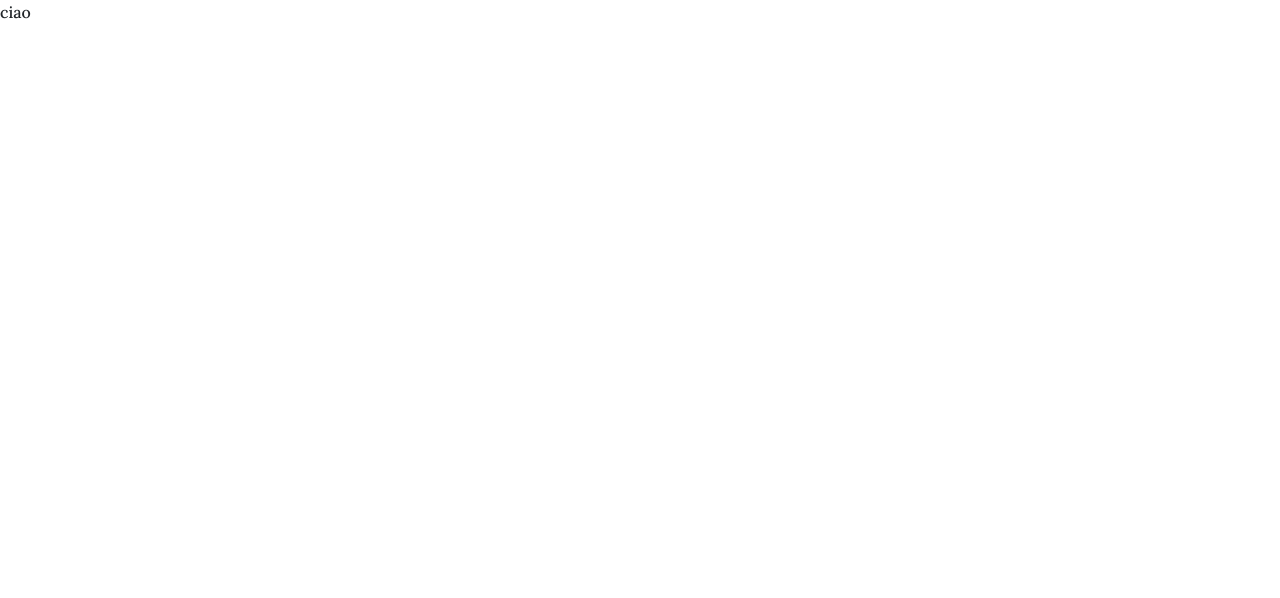
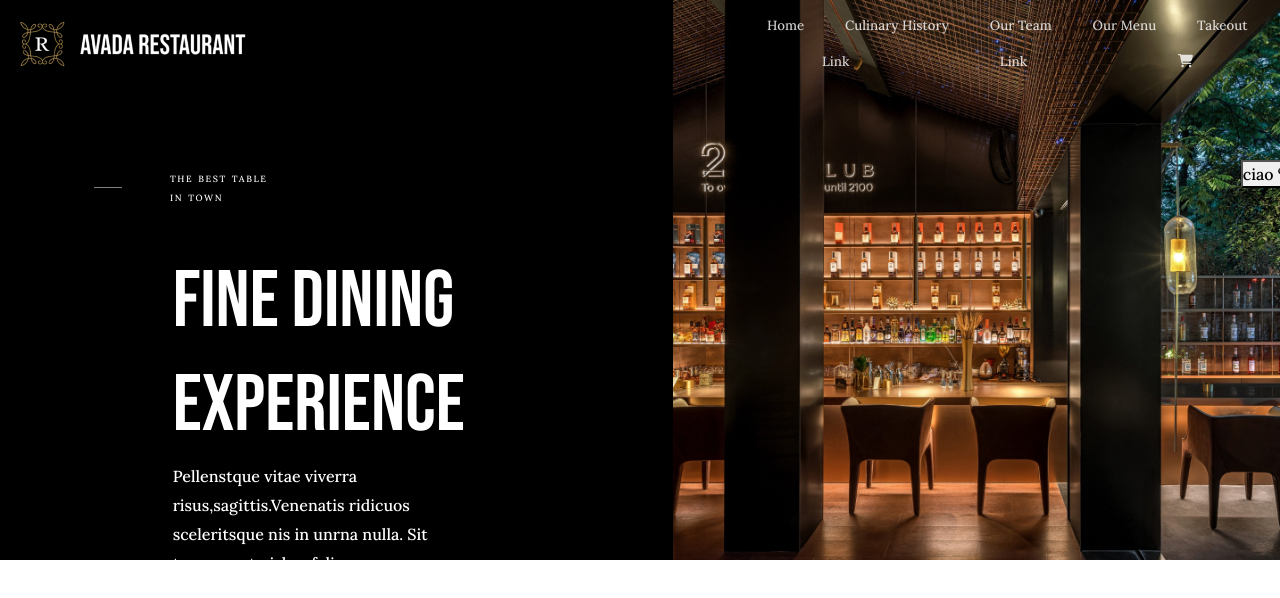
Before and after one commit to aCute5/proj-html-vuejs, a Vue app: page / in a window 1280 px wide. Shown: the top 598 px of the page. Built offline with nearby package versions, Linux system fonts and the light colour scheme.

Commit message:
header almost complete, adding buttons

```diff
--- a/src/App.vue
+++ b/src/App.vue
@@ -1,23 +1,51 @@
 <template>
   <div id="app">
     <HeaderPage></HeaderPage>
+    <MainPage></MainPage>
   </div>
 </template>
 
 <script>
 import HeaderPage from "@/components/HeaderPage.vue";
+import MainPage from "./components/MainPage.vue";
 
 export default {
   name: "App",
   components: {
     HeaderPage,
+    MainPage,
   },
 };
 </script>
 
 <style lang="scss">
+$black: #030303;
+$tundora: #434243;
+$silver: #bcbcbc;
+$almond: #937a6b;
+$oregon: #944402;
+$easternblue: #2787b2;
+$christine: #f3790c;
+$equator: #e3bd5e;
+$christi: #69a10e;
+$zeus: #1f1914;
+$sisal: #d6cbbd;
+$mantle: #88978d;
+$fieryorange: #b44a13;
+$slategrey: #6f7f8c;
+
 @import "~bootstrap/scss/bootstrap";
 @import url("https://fonts.googleapis.com/css2?family=Lora:wght@500&display=swap");
+@import url("https://fonts.googleapis.com/css2?family=Bebas+Neue&display=swap");
+
+* {
+  padding: 0;
+  margin: 0;
+  box-sizing: border-box;
+}
+a {
+  text-decoration: none;
+}
 #app {
   font-family: "Lora", serif;
 }
--- a/src/components/HeaderPage.vue
+++ b/src/components/HeaderPage.vue
@@ -1,6 +1,65 @@
 <template>
-  <div>
-    <div class="ciao">ciao</div>
+  <div class="container-fluid header">
+    <nav class="navbar row">
+      <div class="col-4">
+        <a class="navbar-brand" href="#">
+          <img src="@/img/logo-restaurant-2x-400x77.png" alt="" />
+        </a>
+      </div>
+      <ul class="nav col-5">
+        <li class="nav-item">
+          <a class="nav-link active" aria-current="page" href="#">Home</a>
+        </li>
+        <li class="nav-item">
+          <a class="nav-link" href="#">Culinary History</a>
+        </li>
+        <li class="nav-item">
+          <a class="nav-link" href="#">Our Team</a>
+        </li>
+        <li class="nav-item">
+          <a class="nav-link active" aria-current="page" href="#">Our Menu</a>
+        </li>
+        <li class="nav-item">
+          <a class="nav-link" href="#">Takeout</a>
+        </li>
+        <li class="nav-item">
+          <a class="nav-link" href="#">Link</a>
+        </li>
+        <li class="nav-item">
+          <a class="nav-link" href="#">Link</a>
+        </li>
+        <li class="nav-item">
+          <a class="nav-link" href="#"
+            ><font-awesome-icon icon="fa-solid fa-cart-shopping"
+          /></a>
+        </li>
+      </ul>
+    </nav>
+    <div class="row slider">
+      <div class="fixed-buttons">
+        <button>ciao <sup>ciao</sup></button>
+        <button>ciao</button>
+      </div>
+      <div class="col-4 slide-title">
+        <div class="row">
+          <div class="overtitle col-8 offset-1">
+            <div class="linewhite"></div>
+            <span> the best table in town</span>
+          </div>
+          <div class="col-12 offset-4 gy-5">
+            <h1 class="title">FINE DINING</h1>
+            <h1 class="title">EXPERIENCE</h1>
+            <p class="col-12 gy-5">
+              Pellenstque vitae viverra risus,sagittis.Venenatis ridicuos
+              sceleritsque nis in unrna nulla. Sit tempora et nisl,ac felis.
+            </p>
+            <div class="col-12 gy-5">
+              <button type="button" class="btn">EXPLORE THE MENU</button>
+            </div>
+          </div>
+        </div>
+      </div>
+    </div>
   </div>
 </template>
 
@@ -9,4 +68,88 @@ export default {
   name: "HeaderPage",
 };
 </script>
-<style scoped lang="scss"></style>
+<style scoped lang="scss">
+.header {
+  height: 70vh;
+  background-image: url("@/img/slider52x.jpg");
+  background-repeat: no-repeat;
+  background-size: contain;
+  background-position-x: 100%;
+  background-color: black;
+  color: white;
+  position: relative;
+}
+.navbar {
+  display: flex;
+  justify-content: space-between;
+}
+.nav {
+  display: flex;
+  justify-content: space-around;
+  font-size: smaller;
+  align-items: center;
+}
+.navbar-brand img {
+  width: 60%;
+  padding: 0.5rem;
+}
+.nav-item a {
+  opacity: 0.8;
+}
+.nav-item a:hover {
+  opacity: 1;
+  color: white;
+}
+.nav-item a:focus {
+  color: white;
+}
+.nav .nav-item,
+a {
+  color: white;
+}
+.fixed-buttons {
+  position: fixed;
+  top: 20%;
+  left: 96%;
+}
+.slide-title {
+  display: flex;
+  justify-content: center;
+  align-items: center;
+  height: 100%;
+  padding: 5rem;
+}
+.slide-title p {
+  font-size: 1.2;
+  line-height: 1.8rem;
+}
+.overtitle {
+  display: flex;
+  justify-content: space-between;
+  align-items: center;
+  gap: 3rem;
+}
+.overtitle span {
+  font-variant: small-caps;
+  font-size: 0.8rem;
+  letter-spacing: 0.1rem;
+}
+.linewhite {
+  background-color: white;
+  width: 40px;
+  height: 1.2px;
+  opacity: 0.5;
+}
+.title {
+  font-size: 5rem;
+  font-family: "Bebas Neue", cursive;
+}
+.btn {
+  color: white;
+  border: 0.2px solid white;
+  border-radius: 0px;
+  font-variant: small-caps;
+  font-size: 0.8rem;
+  letter-spacing: 0.1rem;
+}
+</style>
--- /dev/null
+++ b/src/components/MainPage.vue
@@ -0,0 +1,11 @@
+<template>
+  <div class="main"></div>
+</template>
+
+<script>
+export default {
+  name: "MainPage",
+};
+</script>
+
+<style lang="scss" scoped></style>
--- a/src/main.js
+++ b/src/main.js
@@ -11,8 +11,26 @@ import {
   faCar,
   faLink,
 } from "@fortawesome/free-solid-svg-icons"; // importiamo le icone che ci servono
-
-library.add(faChevronRight, faHatWizard, faStar, faCartShopping, faCar, faLink); // aggiungiamo le icone nella libreria del progetto
+import {
+  faFacebook,
+  faTwitter,
+  faYoutubeSquare,
+  faLinkedinIn,
+  faInstagram,
+} from "@fortawesome/free-brands-svg-icons";
+library.add(
+  faChevronRight,
+  faHatWizard,
+  faStar,
+  faCartShopping,
+  faCar,
+  faLink,
+  faFacebook,
+  faTwitter,
+  faYoutubeSquare,
+  faLinkedinIn,
+  faInstagram
+); // aggiungiamo le icone nella libreria del progetto
 Vue.component("FontAwesomeIcon", FontAwesomeIcon); // registrazione globale del componente FontAwesomeIcon per renderlo usabile in qualsiasi parte del codice senza ulteriore importazione
 
 Vue.config.productionTip = false;
```
Also changed, not shown: src/components/CriticsCards.vue (added), src/components/FooterPage.vue (added), src/components/InfoSection.vue (added).
